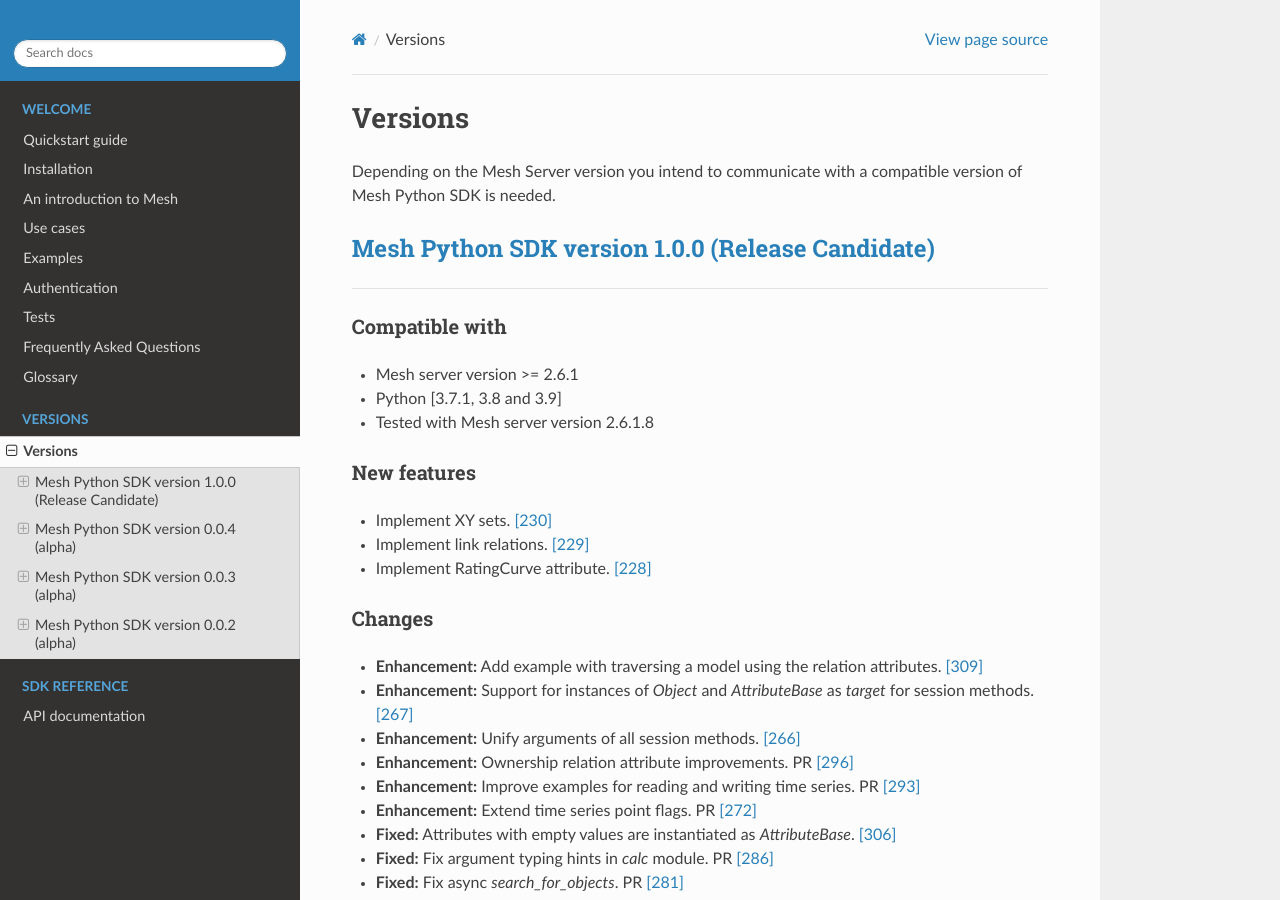
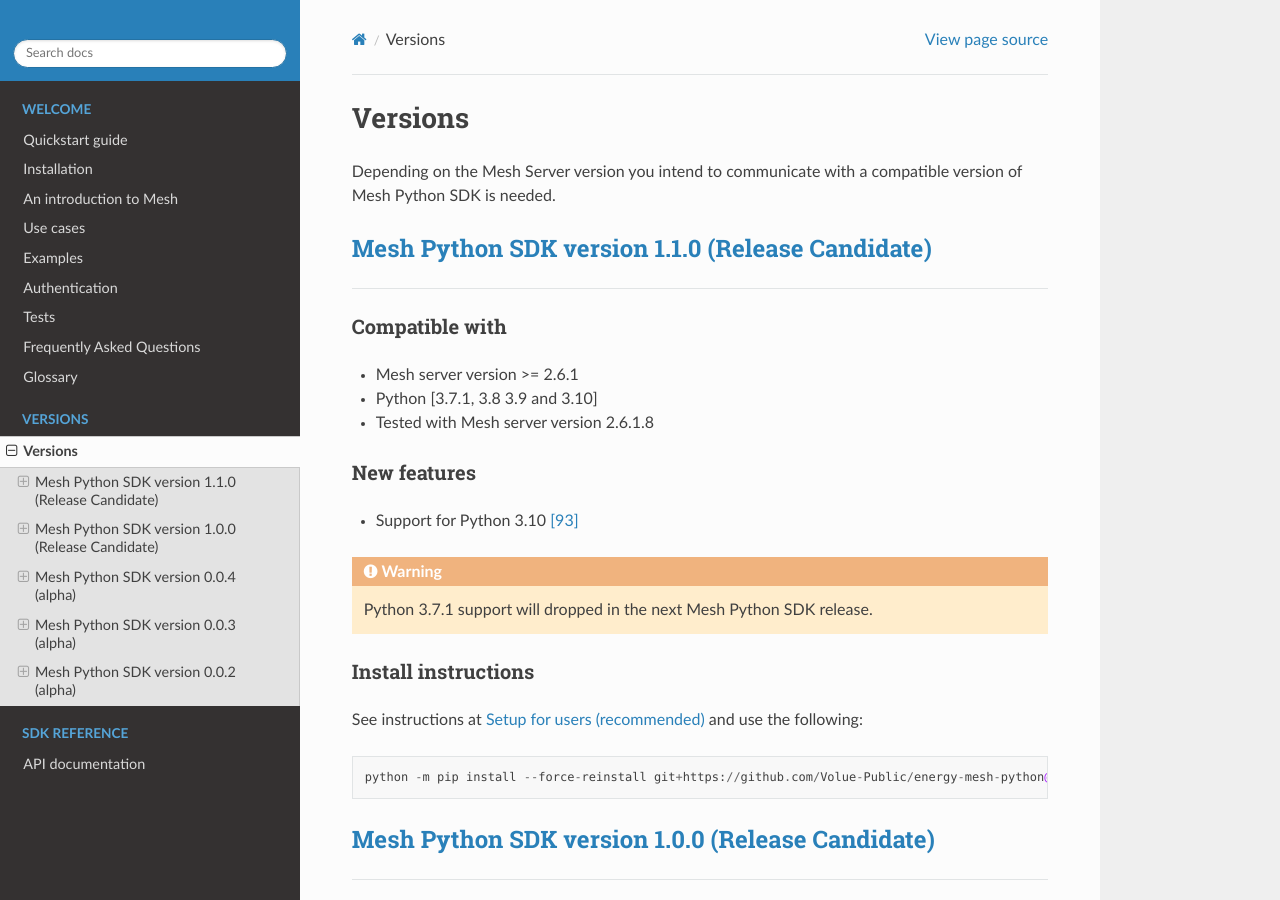
Before and after one commit to Volue-Public/energy-mesh-python, a Sphinx documentation site: the page built from docs/source/versions.rst, in a window 1280 px wide and 900 px high. Built offline with Sphinx 7.4.7 and the Read the Docs theme 2.0.0, drawn with Linux system fonts in a browser that asks for light colours.

Commit message:
Python 3.10 support (#93)
* Check Python 3.10

* Add warning about dropping 3.7.1 support in the next release

* Link PR

```diff
--- a/docs/source/index.rst
+++ b/docs/source/index.rst
@@ -29,7 +29,7 @@
 **************
 
 - Mesh server with gRPC enabled.
-- Python [3.7.1, 3.8, 3.9]
+- Python [3.7.1, 3.8, 3.9, 3.10]
 
 Getting help
 ---------------
--- a/docs/source/versions.rst
+++ b/docs/source/versions.rst
@@ -2,6 +2,36 @@
 --------
 
 Depending on the Mesh Server version you intend to communicate with a compatible version of Mesh Python SDK is needed.
+
+`Mesh Python SDK version 1.1.0 (Release Candidate) <https://github.com/Volue-Public/energy-mesh-python/releases/tag/v1.1.0>`_
+*****************************************************************************************************************************
+
+------------
+
+Compatible with
+~~~~~~~~~~~~~~~~~~
+
+- Mesh server version >= 2.6.1
+- Python [3.7.1, 3.8 3.9 and 3.10]
+- Tested with Mesh server version 2.6.1.8
+
+New features
+~~~~~~~~~~~~~~~~~~
+
+- Support for Python 3.10 :pull:`93`
+
+.. warning::
+    Python 3.7.1 support will dropped in the next Mesh Python SDK release.
+
+Install instructions
+~~~~~~~~~~~~~~~~~~~~~~~~~~~~~~~~~~~~
+
+See instructions at :ref:`Setup for users` and use the following:
+
+::
+
+    python -m pip install --force-reinstall git+https://github.com/Volue-Public/energy-mesh-python@v1.1.0
+
 
 `Mesh Python SDK version 1.0.0 (Release Candidate) <https://github.com/Volue-Public/energy-mesh-python/releases/tag/v1.0.0>`_
 *****************************************************************************************************************************
--- a/pyproject.toml
+++ b/pyproject.toml
@@ -19,9 +19,9 @@
 ]
 
 [tool.poetry.dependencies]
-python = "^3.7.1" #pandas require python 3.7.1 or above
+python = ">=3.7.1,<3.11"  # pandas requires python 3.7.1 or above, numpy (one of the dependencies) requires python below 3.11
 grpcio = "^1.37.0"
-pyarrow = "^4.0.1"
+pyarrow = ">=7.0.0"
 protobuf = "^3.20.1"
 winkerberos = { version = "^0.8.0", markers = "sys_platform == 'win32'" }
 kerberos = { version = "^1.3.1", markers = "sys_platform == 'linux'" }
```
Also changed, not shown: docs/source/faq.rst (+22 -0 lines), 2 other files.
